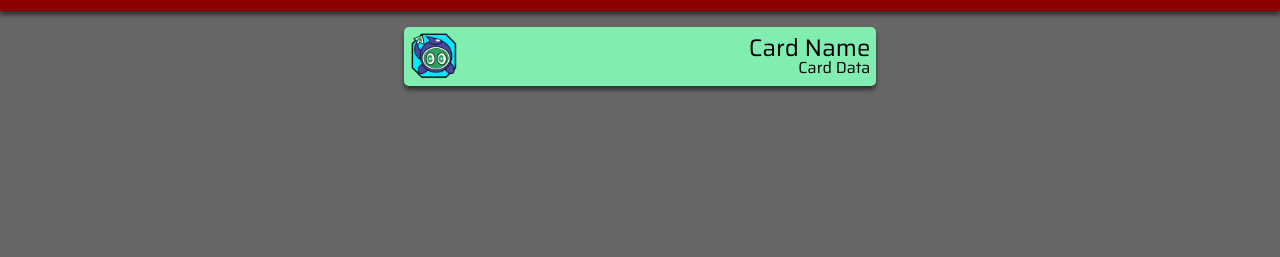
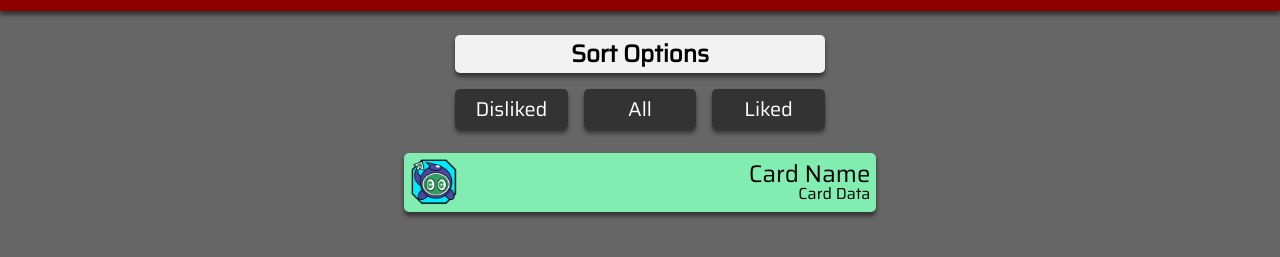
Before and after one commit to joseph-bravo/ajax-project, a website: page index.html in a window 1280 px wide. Both pictures are taken after a click on the link "Results". Shown: the part 53-310 px from the top of the page. Drawn offline with nearby package versions, Linux system fonts and the light colour scheme; no server answers.

Commit message:
created html css for sort options

```diff
--- a/css/layout.css
+++ b/css/layout.css
@@ -63,10 +63,18 @@
   column-gap: 1.5rem;
 }
 
+.gap-x-smaller {
+  column-gap: 1rem;
+}
+
+.gap-y-sm {
+  row-gap: 1rem;
+}
+
 /** Positioning */
 
 .pad-top-sm {
-  padding-top: 2rem;
+  padding-top: 1.5rem;
 }
 
 .pad-y-sm {
--- a/css/styles.css
+++ b/css/styles.css
@@ -65,14 +65,20 @@ button {
   width: 100%;
 }
 
-.label-block {
+.card-display .label-block {
   font-stretch: extra-condensed;
   font-size: 1.5rem;
   max-width: 600px;
 }
 
+.sort-options .label-block h3 {
+  font-size: 1.5rem;
+  font-weight: bold;
+}
+
 .remaining-cards-block {
   font-weight: bold;
+  font-size: 1.25rem;
   max-width: 350px;
 }
 
@@ -113,13 +119,20 @@ main button {
   padding-bottom: 1.25rem;
 }
 
+button.sort-button {
+  font-size: 1.25rem;
+  font-weight: normal;
+  padding: 0.25rem 0.5rem;
+}
+
 .loading > *,
 button:disabled {
   filter: brightness(0.75);
   cursor: default;
 }
 
-main button:enabled:active {
+main button:enabled:active,
+main button.active {
   color: var(--button-color);
   background: var(--button-clicked-color);
   box-shadow: var(--shadow) inset;
@@ -177,7 +190,7 @@ ul.results-list {
   justify-content: center;
   gap: 1rem;
   width: 100%;
-  padding: 1rem 0;
+  padding: 1.5rem 0;
 }
 
 li.card {
@@ -228,6 +241,29 @@ li.card-disliked {
   background-color: var(--dislike-color);
 }
 
+/** Sort Options */
+
+.sort-options {
+  margin: 0 auto;
+  padding-left: 10%;
+  padding-right: 10%;
+  max-width: 600px;
+}
+
+.sort-options-buttons {
+  max-width: 100%;
+}
+
+main button[data-option="disliked"]:active,
+button[data-option="disliked"].active {
+  background-color: var(--dislike-color);
+}
+
+main button[data-option="liked"]:active,
+button[data-option="liked"].active {
+  background-color: var(--like-color);
+}
+
 @media only screen and (min-width: 800px) {
   li.card {
     flex-basis: 40%;
--- a/index.html
+++ b/index.html
@@ -96,6 +96,24 @@
     </div>
 
     <div class="container hidden" data-view="results">
+      <div class="row flex-wrap sort-options text-align-center justify-center pad-top-sm gap-y-sm">
+        <div class="column-full label-block drop-shadow">
+          <h3>Sort Options</h3>
+        </div>
+        <div class="column-full">
+          <div class="row sort-options-buttons justify-space-between gap-x-smaller">
+            <button data-option="disliked" class="sort-button flex-grow-1">
+              Disliked
+            </button>
+            <button data-option="all" class="sort-button flex-grow-1">
+              All
+            </button>
+            <button data-option="liked" class="sort-button flex-grow-1">
+              Liked
+            </button>
+          </div>
+        </div>
+      </div>
       <ul class="results-list">
         <li class="card card-liked" data-card-id="0841308">
           <img class="race" src="images/iconsMD/cyberse.png" alt="">
```
